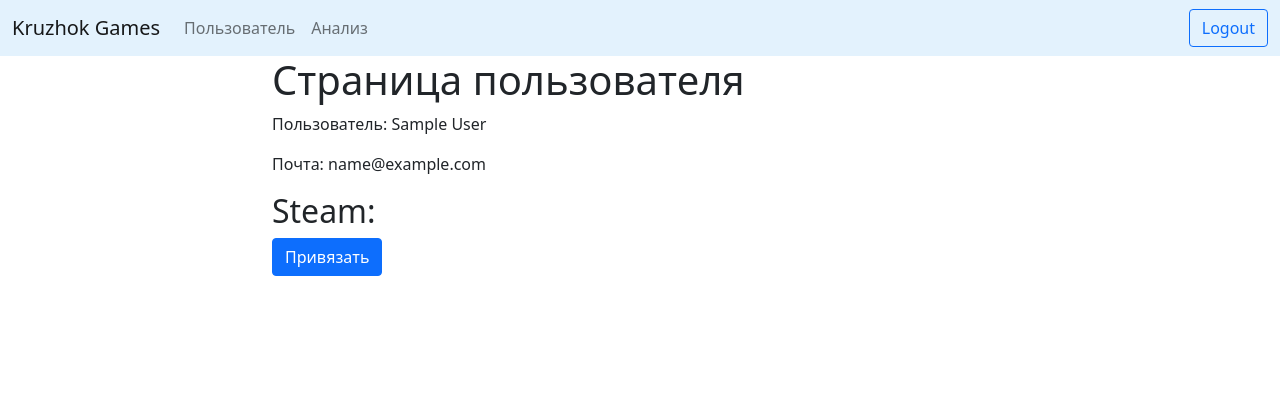
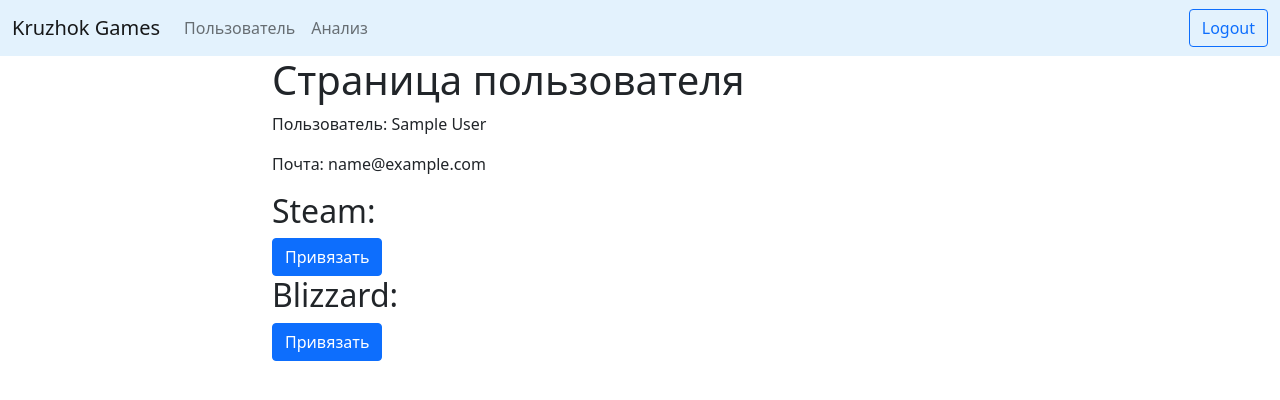
Before and after one commit to ekinohito/nti_games, a Django app: page /user/ in a window 1280 px wide. Shown: the top 400 px of the page. Run offline with Django 3.2, Linux system fonts and the light colour scheme; the visitor is signed in with stand-in values (Sample User, id 1); parts of the project's set-up code (start-up, migrations or seed data) failed here and were passed over.

Commit message:
Add Blizzard auth

```diff
--- a/core/models.py
+++ b/core/models.py
@@ -19,6 +19,10 @@ class TalantUser(models.Model):
     steam_openid = models.CharField(max_length=200, default=None, null=True)
     steam_id = models.BigIntegerField(default=None, null=True)
 
+    blizzard_access_token = models.CharField(max_length=2500, default=None, null=True)
+    blizzard_id = models.BigIntegerField(default=None, null=True)
+    blizzard_battletag = models.CharField(max_length=100, default=None, null=True)
+
     dota_result = models.OneToOneField(DotaResult, on_delete=models.CASCADE, default=None, null=True)
     dota_task = models.CharField(max_length=100, default=None, null=True)
 
--- a/core/templates/core/user_page.html
+++ b/core/templates/core/user_page.html
@@ -13,4 +13,13 @@
             <a class="btn btn-primary" href="{% url 'steam_login' %}" role="button">Привязать</a>
         {% endif %}
     </div>
+
+    <div>
+        <h2>Blizzard:</h2>
+        {% if user.talantuser.blizzard_battletag %}
+            <p>{{ user.talantuser.blizzard_battletag }}</p><a class="btn btn-outline-primary" href="{% url 'blizzard_logout' %}" role="button">Отвязать</a>
+        {% else %}
+            <a class="btn btn-primary" href="{% url 'blizzard_login' %}" role="button">Привязать</a>
+        {% endif %}
+    </div>
 {% endblock %}
--- a/core/urls.py
+++ b/core/urls.py
@@ -25,6 +25,10 @@ urlpatterns = [
     path('api/auth/complete/steam/', views.AuthCompleteSteam.as_view(), name='steam_auth'),
     path('api/logout/steam', views.LogoutSteam.as_view(), name='steam_logout'),
 
+    path('api/auth/login/blizzard/', views.AuthLoginBlizzard.as_view(), name='blizzard_login'),
+    path('api/auth/complete/blizzard/', views.AuthCompleteBlizzard.as_view(), name='blizzard_auth'),
+    path('api/logout/blizzard', views.LogoutBlizzard.as_view(), name='blizzard_logout'),
+
     path('api/analyse/dota/start', views.DotaAnalyseStart.as_view(), name='analyse-dota'),
     path('api/analyse/cs/start', views.CsAnalyseStart.as_view(), name='analyse-cs'),
     path('api/analyse/dota/result', views.CurrentUserDotaResultView.as_view(), name='analyse_dota_result'),
--- a/core/views.py
+++ b/core/views.py
@@ -14,11 +14,23 @@ from celery import current_app
 from rest_framework.response import Response
 from rest_framework.views import APIView
 from rest_framework.permissions import IsAuthenticated
+from authlib.integrations.django_client import OAuth
 from . import serializers
 
 from .models import TalantUser
 from . import talent
 from . import tasks
+
+
+BLIZZARD_CONF_URL = 'https://eu.battle.net/oauth/.well-known/openid-configuration'
+oauth = OAuth()
+oauth.register(
+    name='blizzard',
+    server_metadata_url=BLIZZARD_CONF_URL,
+    client_kwargs={
+        'scope': ''
+    }
+)
 
 
 class CurrentUserView(APIView):
@@ -152,6 +164,40 @@ class LogoutSteam(APIView):
         return redirect('user_page')
 
 
+class AuthLoginBlizzard(APIView):
+    permission_classes = [IsAuthenticated]
+
+    def get(self, request):
+        redirect_uri = generate_uri(request, reverse('blizzard_auth'))
+        return oauth.blizzard.authorize_redirect(request, redirect_uri)
+
+
+class AuthCompleteBlizzard(APIView):
+    permission_classes = [IsAuthenticated]
+
+    def get(self, request):
+        token = oauth.blizzard.authorize_access_token(request)
+        user_info = oauth.blizzard.request('get', 'https://eu.battle.net/oauth/userinfo', token=token).json()  # sub, id, battletag
+        request.user.talantuser.blizzard_access_token = token
+        request.user.talantuser.blizzard_battletag = user_info['battletag']
+        request.user.talantuser.blizzard_id = user_info['id']
+        request.user.talantuser.save()
+
+        return redirect('user_page')
+
+
+class LogoutBlizzard(APIView):
+    permission_classes = [IsAuthenticated]
+
+    def get(self, request):
+        request.user.talantuser.blizzard_access_token = None
+        request.user.talantuser.blizzard_battletag = None
+        request.user.talantuser.blizzard_id = None
+        request.user.talantuser.save()
+
+        return redirect('user_page')
+
+
 class CsAnalyseStart(APIView):
     permission_classes = [IsAuthenticated]
 
```
Also changed, not shown: nti_games/settings.py (+7 -0 lines), core/migrations/0012_auto_20210115_1152.py (added).
